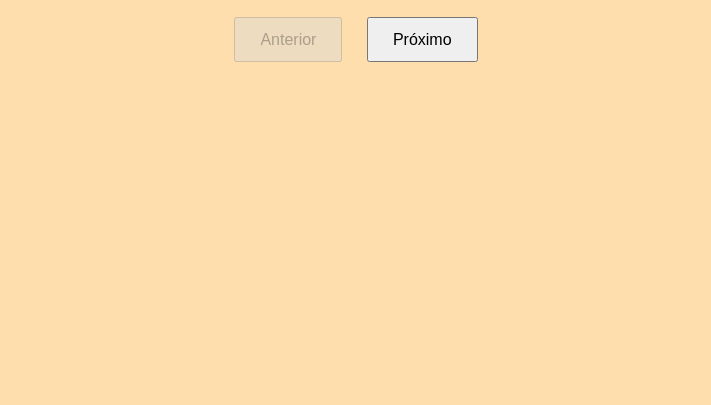
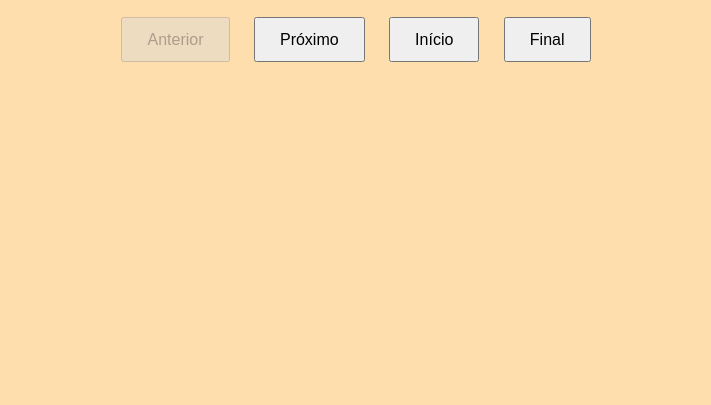
Before and after one commit to jonasbraganca/Mensagem, a plain HTML site: page index.html in a window 1280 px wide. Shown: the part 395-800 px from the top of the page, without its empty margins (284-995 px from the left). Drawn offline with Linux system fonts and the light colour scheme.

Commit message:
add botao inicio e final

```diff
--- a/index.html
+++ b/index.html
@@ -12,6 +12,8 @@
     <div class="botoes">
       <button id="anterior">Anterior</button>
       <button id="proximo">Próximo</button>
+      <button id="início">Início</button>
+      <button id="final">Final</button>
     </div>
   </div>
   <script src="script.js"></script>
```
